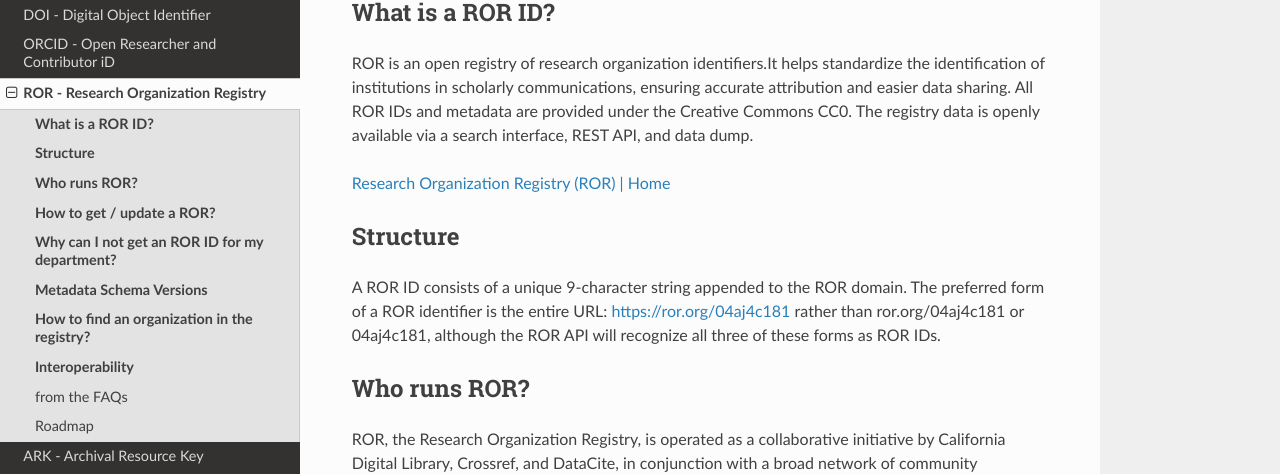
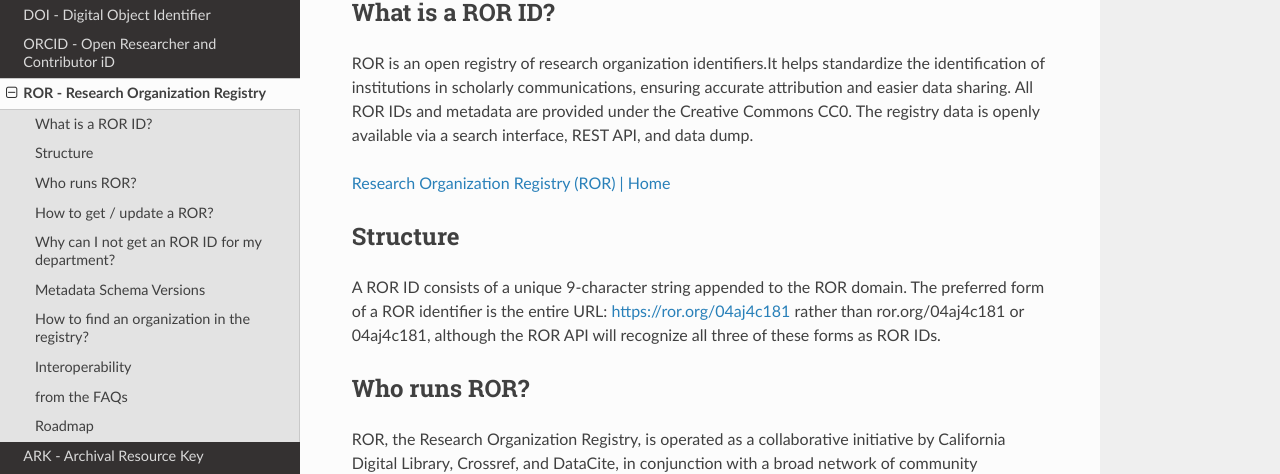
Before and after one commit to stephw-tib/pid4nfdi-training, a Sphinx documentation site: the page built from docs/source/ror.rst, in a window 1280 px wide. Shown: the part 164-638 px from the top of the page. Built offline with Sphinx 7.4.7 and the Read the Docs theme 3.1.0, drawn with Linux system fonts in a browser that asks for light colours; pages that are not in the unit, such as notebooks, are missing from menus.

Commit message:
Update ror.rst
Signed-off-by: kahlertt <166626523+kahlertt@users.noreply.github.com>

```diff
--- a/docs/source/ror.rst
+++ b/docs/source/ror.rst
@@ -1,23 +1,23 @@
 ROR - Research Organization Registry
 ====================================
 
-**What is a ROR ID?**
+What is a ROR ID?
 ---------------------
 
 ROR is an open registry of research organization identifiers.It helps standardize the identification of institutions in scholarly communications, ensuring accurate attribution and easier data sharing. All ROR IDs and metadata are provided under the Creative Commons CC0. The registry data is openly available via a search interface, REST API, and data dump.
 
 `Research Organization Registry (ROR) | Home <https://ror.org/>`_
 
-**Structure**
+Structure
 -------------
 
 A ROR ID consists of a unique 9-character string appended to the ROR domain. The preferred form of a ROR identifier is the entire URL: `<https://ror.org/04aj4c181>`_ rather than ror.org/04aj4c181 or 04aj4c181, although the ROR API will recognize all three of these forms as ROR IDs.
 
-**Who runs ROR?**
+Who runs ROR?
 -----------------
 ROR, the Research Organization Registry, is operated as a collaborative initiative by California Digital Library, Crossref, and DataCite, in conjunction with a broad network of community stakeholders.
 
-**How to get / update a ROR?**
+How to get / update a ROR?
 ------------------------------
 The process for registering ROR IDs and managing ROR records differs from the workflows used for ORCID iDs and DOIs. Unlike these systems, ROR IDs are created and maintained through a **centralized curation** process guided by the community.
 
@@ -31,15 +31,15 @@
   * `<https://ror.org/registry/>`_ and
   * `<https://github.com/ror-community/ror-updates/wiki/Curator-Evaluation-Workflow:-New-Records>`_
 
-**Why can I not get an ROR ID for my department?**
+Why can I not get an ROR ID for my department?
 --------------------------------------------------
 ROR is designed as a high-level registry of organizations, primarily addressing the core use case of affiliation tracking and providing essential metadata that integrates seamlessly with other institutional identifiers. While ROR does not aim to map departments within institutions, it does include some sub-units like research institutes and laboratories. Its open data and infrastructure are intended to support and integrate with local efforts focused on mapping organizational hierarchies at a more granular level.
 
-**Metadata Schema Versions**
+Metadata Schema Versions
 ----------------------------
 ROR maintains two versions of its metadata schema. The current recommended version (as of Jan 2025) is `version 2: <https://ror.readme.io/v2/docs/data-structure>`_
 
-**How to find an organization in the registry?**
+How to find an organization in the registry?
 ------------------------------------------------
 There are three ways to look up organizations and organization records in ROR:
 
@@ -49,12 +49,12 @@
 
 If you want to find out more about the different ways to get data out of ROR, see `ROR’s documentation <https://ror.org/registry/#accessing-the-registry>`_
 
-**Interoperability**
+Interoperability
 --------------------
 ROR enables seamless integration with other PIDs and their associated provider infrastructure. Several DOI registration agencies, such as Crossref and DataCite, as well as ORCID, have integrated ROR into their services. This collaborative network of services connects research outputs to their creators and affiliations, fostering greater transparency and facilitating the tracking of research provenance.
 
 from the FAQs
-----
+-------------
 * Is ROR supported in ORCID? `<https://ror.org/about/faqs/#is-ror-supported-in-orcid>`_
 * Is ROR supported in DOIs? `<https://ror.org/about/faqs/#is-ror-supported-in-dois>`_
 * How do I integrate ROR in my system? `<https://ror.org/about/faqs/#how-do-i-integrate-ror-in-my-system>`_
```
